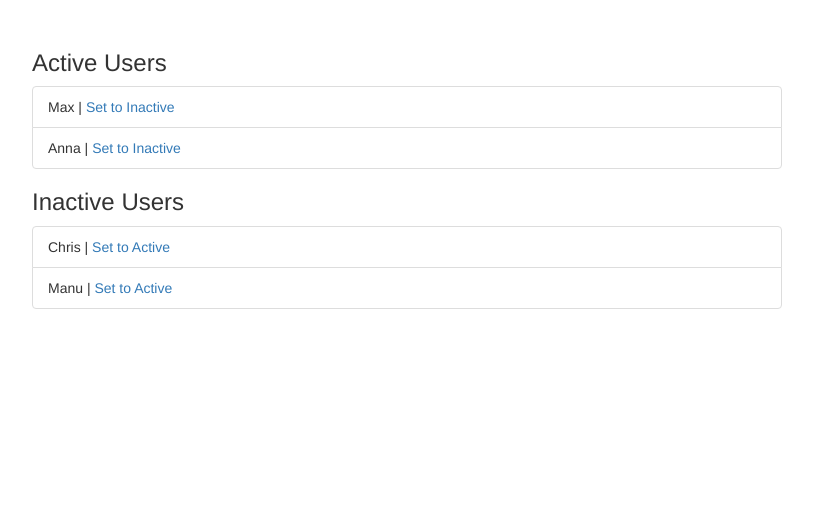
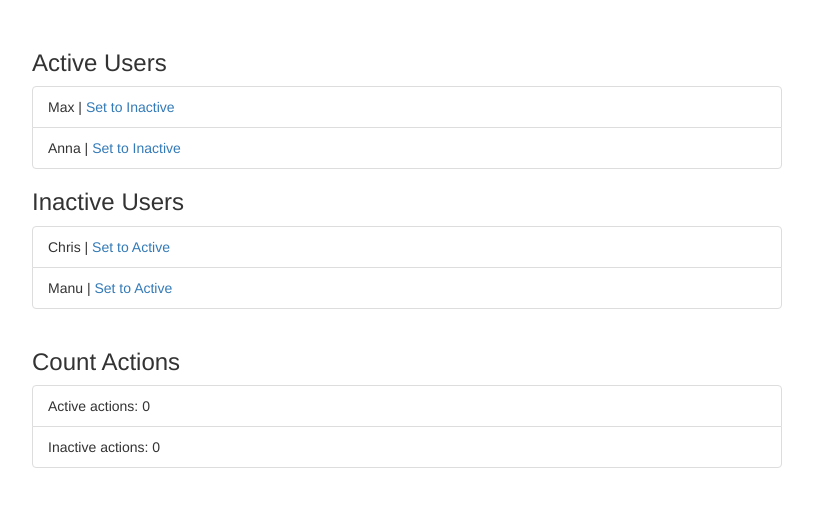
Before and after one commit to davidokun/Angular, an Angular app in the folder services-assignment/: page / in a window 1280 px wide. Shown: the top 506 px of the page, without its empty margins (233-1046 px from the left). Built offline with nearby package versions, Linux system fonts and the light colour scheme.

Commit message:
services - Removing Emitter listener and adding Action counts.

```diff
--- a/services-assignment/src/app/app.component.html
+++ b/services-assignment/src/app/app.component.html
@@ -2,16 +2,26 @@
   <div class="row">
     <div class="col-xs-12 col-md-8 col-md-offset-2">
       <app-active-users
-        [users]="activeUsers"
-        (userSetToInactive)="onSetToInactive($event)"></app-active-users>
+        [users]="activeUsers"></app-active-users>
       <app-inactive-users
-        [users]="inactiveUsers"
-        (userSetToActive)="onSetToActive($event)"></app-inactive-users>
+        [users]="inactiveUsers"></app-inactive-users>
+    </div>
+
+    <div class="col-xs-12 col-md-8 col-md-offset-2">
+      <h3>Count Actions</h3>
+      <ul class="list-group">
+        <li class="list-group-item">
+          Active actions: {{ countActive.length }}
+        </li>
+        <li class="list-group-item">
+          Inactive actions: {{ countInactive.length }}
+        </li>
+      </ul>
     </div>
     <!--
       Optimize this app by adding a UsersService which manages the active and inactive users.
 
-      Also add a CounterService which counts the number of active->inactive and inactive->active actions.
+      Also add a counter.service.ts which counts the number of active->inactive and inactive->active actions.
     -->
   </div>
 </div>
```
